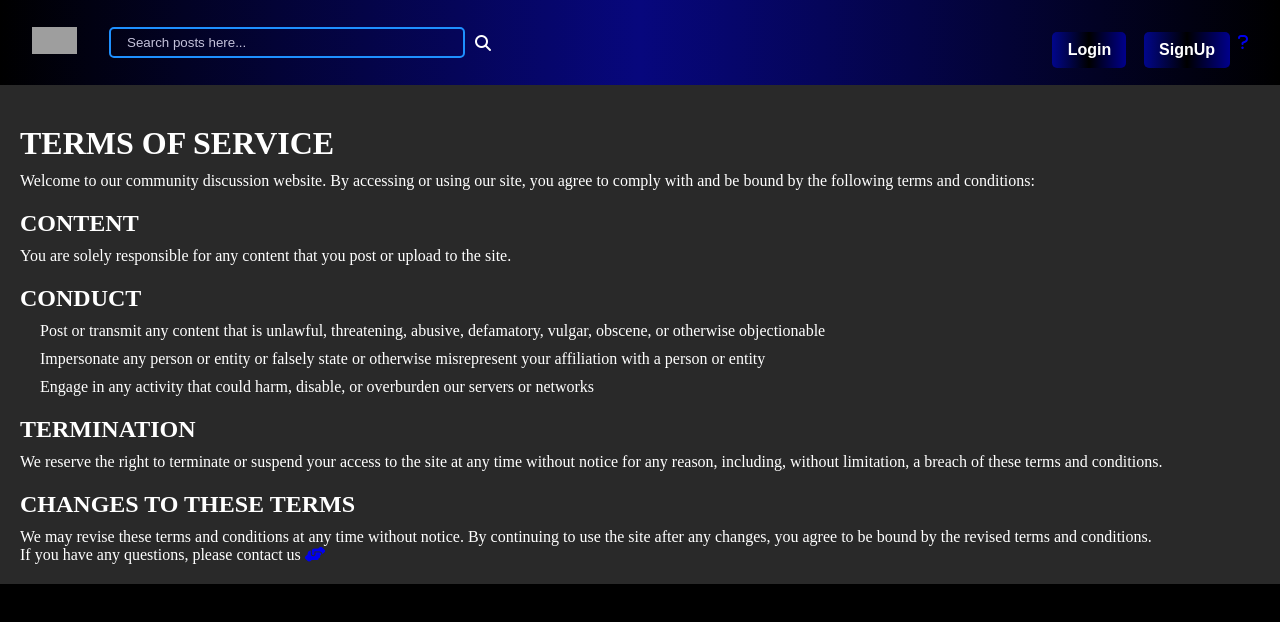
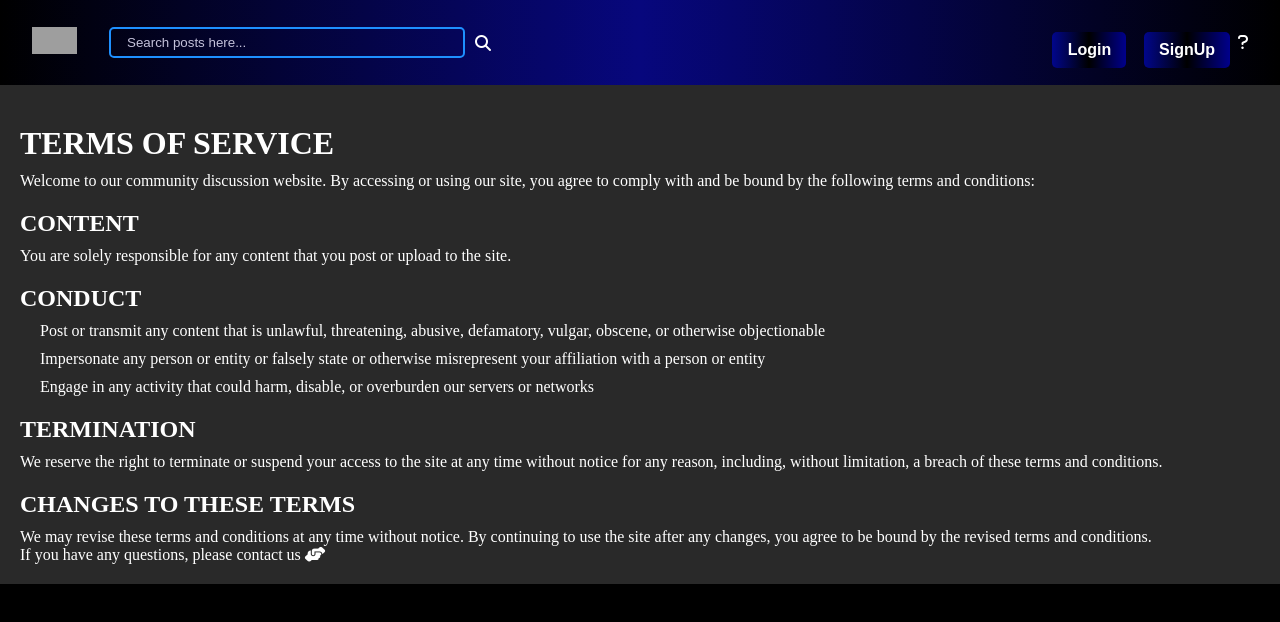
Before and after one commit to itss0urav/Anywhere-frontend, a React (Vite) app: page /tos in a window 1280 px wide. Shown: the top 622 px of the page. Built offline with nearby package versions, Linux system fonts and the light colour scheme; no server answers; grey boxes are pictures that could not be loaded; a web font is replaced by a local one.

Commit message:
about us

```diff
--- a/src/components/Pages/TOS/TOS.css
+++ b/src/components/Pages/TOS/TOS.css
@@ -2,6 +2,12 @@
   color: white;
   background-color: #292929;
   padding: 20px;
+}
+a:link {
+  color: white;
+}
+a:visited {
+  color: cyan;
 }
 
 .TOS h1,
--- a/src/components/Pages/TOS/tos.jsx
+++ b/src/components/Pages/TOS/tos.jsx
@@ -47,7 +47,7 @@ const TOS = () => {
       </p>
       <p className="outro">
         If you have any questions, please contact us{" "}
-        <Link to="https://tawk.to/chat/640d9f5b4247f20fefe56404/1grajd02l">
+        <Link to="">
           <i class="fa-solid fa-handshake-angle fa-bounce"></i>
         </Link>
       </p>
```
Lines whose indentation alone changed are shown as unchanged.
